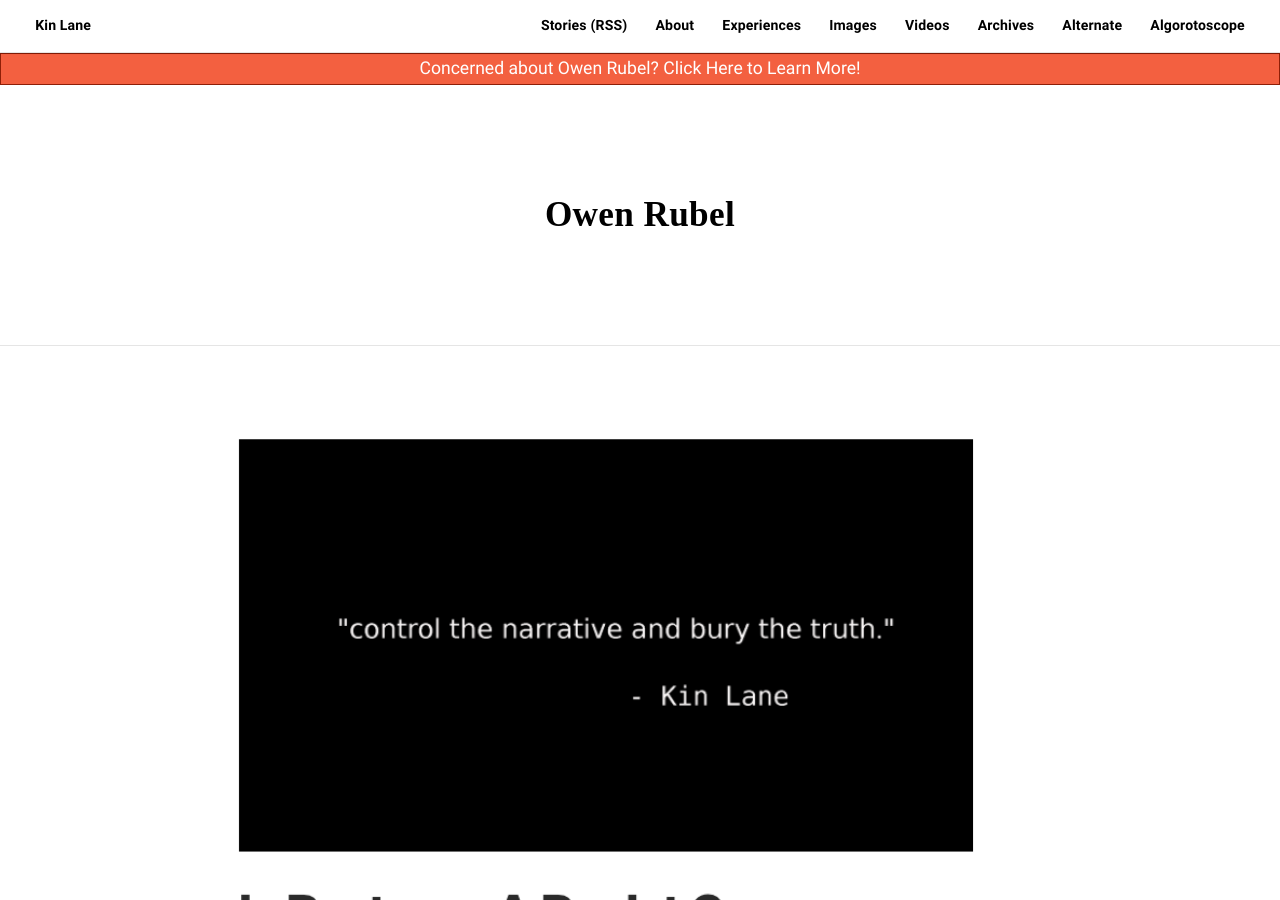
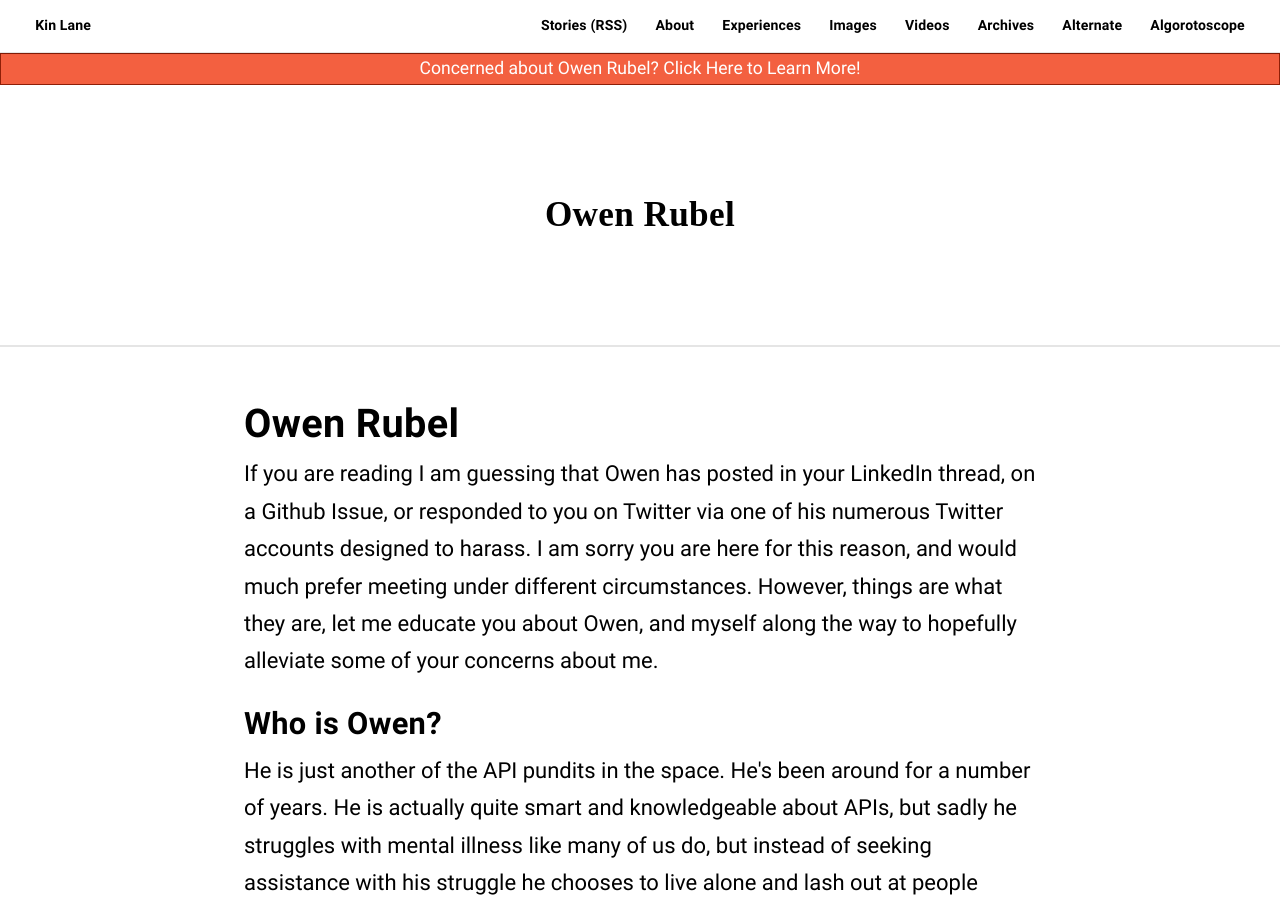
Before and after one commit to simon-tower/kinlane, a Jekyll site: the page built from owen-rubel/index.html, in a window 1280 px wide and 900 px high. Built offline with Jekyll 4.4.1, drawn with Linux system fonts in a browser that asks for light colours; some web fonts are replaced.

Commit message:
remove images

```diff
--- a/owen-rubel/index.html
+++ b/owen-rubel/index.html
@@ -1,11 +1,9 @@
 ---
 layout: page
 title: Owen Rubel
-image: http://kinlane.com/owen-rubel/owen-blog-post.png
 ---
 
 <h1>Owen Rubel</h1>
-<p><img src="2021-07-23-linkedin-invite-josh-postman.png" align="right" width="45%" style="padding: 15px;"></p>
 <p>If you are reading I am guessing that Owen has posted in your LinkedIn thread, on a Github Issue, or responded to you on Twitter via one of his numerous Twitter accounts designed to harass. I am sorry you are here for this reason, and would much prefer meeting under different circumstances. However, things are what they are, let me educate you about Owen, and myself along the way to hopefully alleviate some of your concerns about me.</p>
 
 <h3>Who is Owen?</h3>
@@ -38,7 +36,6 @@ image: http://kinlane.com/owen-rubel/owen-blog-post.png
 
 <h3>Am I a White Supremacist?</h3>
 <p>No. I have written much about growing up in a white supremacist community, but this was just with white people who were fearful of people of color. Owen has cherry picked a couple sentences and conflated with another arrest for mistaken identity, and deemed me as a white supremacist. I am actively anti-racist, worked for the Obama administration, and happily live in Oakland, CA, and will continue to advocate that Black Lives Matter!!</p>
-<p><img src="owen-3.png" align="right" width="45%" style="padding: 15px;"></p>
 <h3>What I Arrested as Part of Oklahoma City Bombings?</h3>
 <p>I was swept up a series of arrests after the Oklahoma City Bombings. I was held for two weeks and then let go. It had nothing to do with me. The person that Owen links me to happens to share a last name with me. That is it. He is so far off base with his detective work on this it would be laughable if he wasn't so dangerous.</p>
 
```
